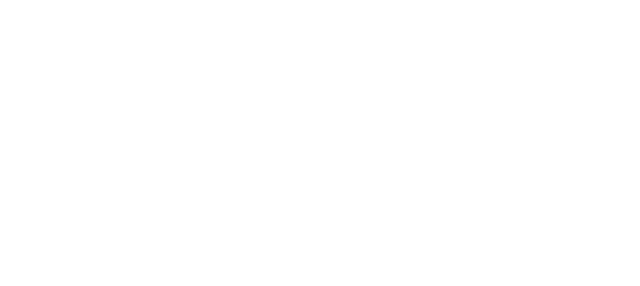
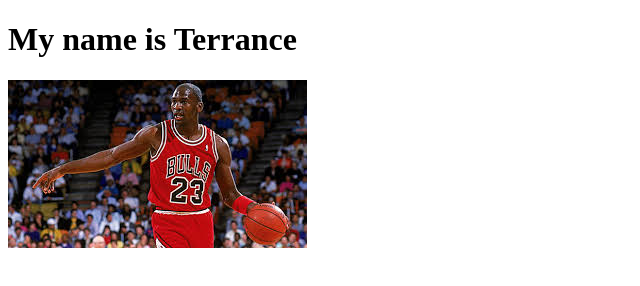
Before and after one commit to Terrance02/My-Portfolio, a plain HTML site: page Index.html in a window 1280 px wide. Shown: the whole page, without its empty margins (0-640 px from the left). Drawn offline with Linux system fonts and the light colour scheme.

Commit message:
list commit

```diff
--- a/Index.html
+++ b/Index.html
@@ -8,5 +8,11 @@
 </head>
 <body>
 
+<h1>My name is Terrance</h1>
+
+<img src="./Assetts/Images/Jordan.jpg" alt="">
+
+<p></p>
+
 </body>
 </html>
```
Also changed, not shown: Assetts/Images/Jordan.jpg (added).
